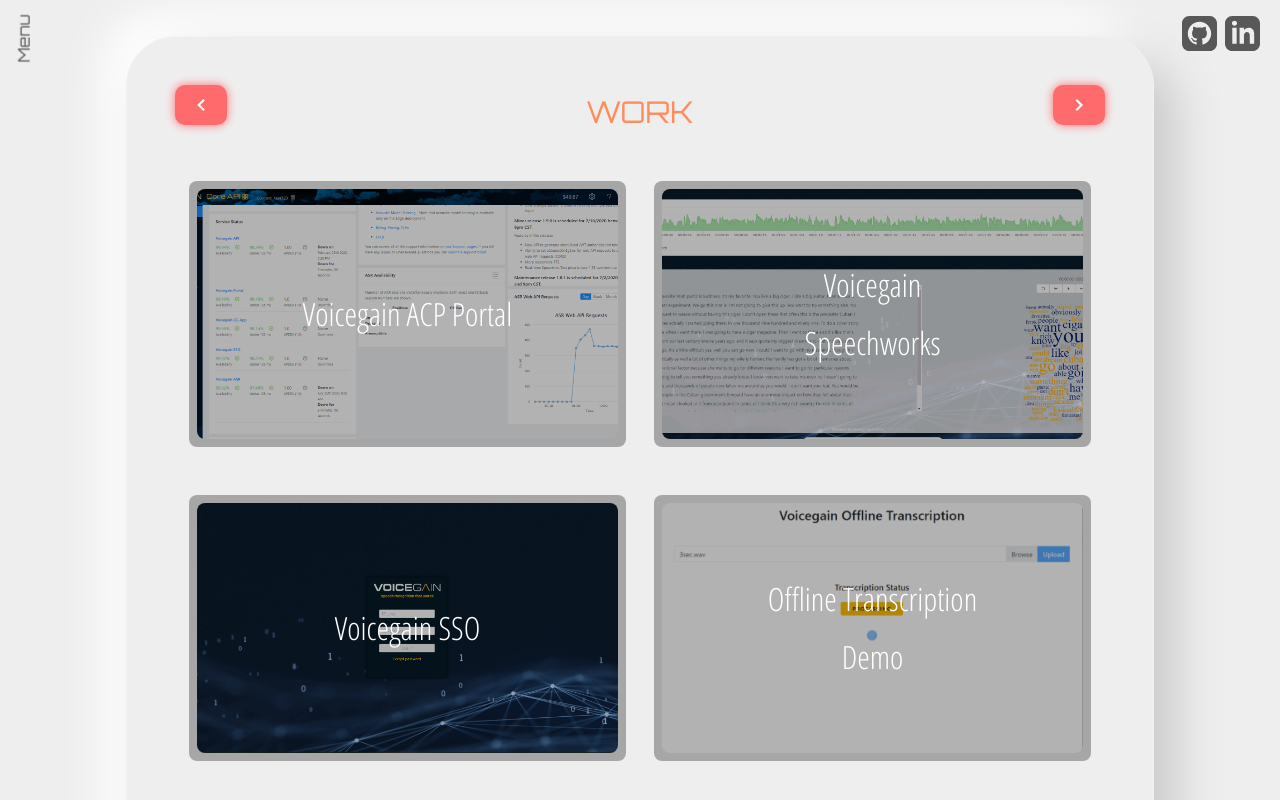
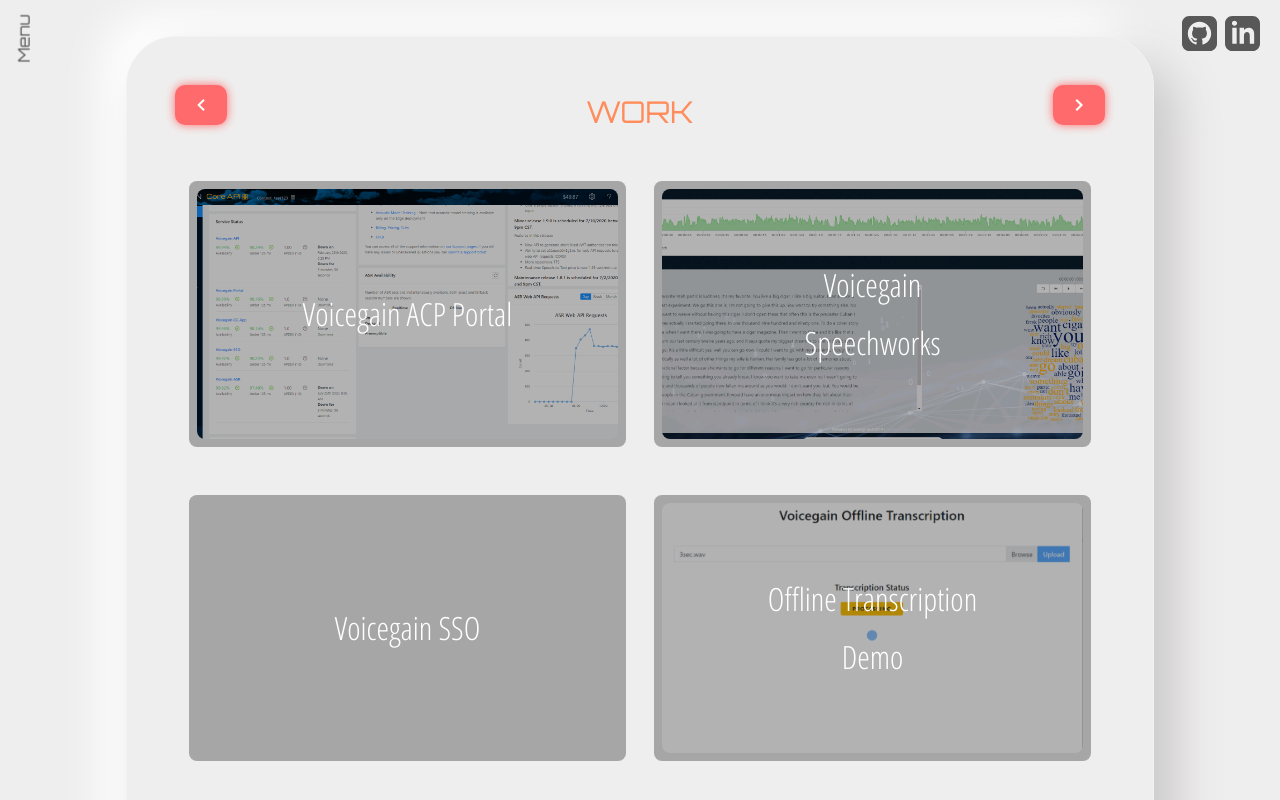
Before and after one commit to basculante/web-portfolio-next, a Next.js app: page /work in a window 1280 px wide. Shown: the top 800 px of the page. Built offline with nearby package versions, Linux system fonts and the light colour scheme.

Commit message:
Remove SSO image netlify test build

```diff
--- a/pages/index.css
+++ b/pages/index.css
@@ -97,9 +97,9 @@
 .work-image.Voicegain.Speechworks {
   background-image: url("../public/assets/work_images/speech-works/speech-works-1.PNG");
 }
-.work-image.Voicegain.SSO {
+/* .work-image.Voicegain.SSO {
   background-image: url("../public/assets/work_images/sso/sso-1.PNG");
-}
+} */
 .work-image.Offline.Transcription.Demo {
   background-image: url("../public/assets/work_images/transcription-demo/offline-transcription-demo.PNG");
 }
```
Also changed, not shown: 1 other file (tests, documents, lock files or other folders).
